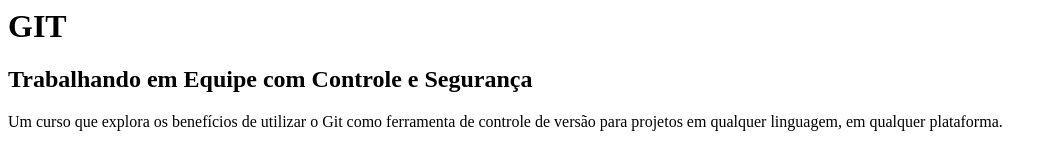
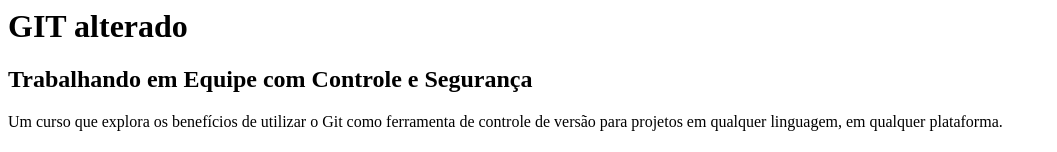
Before and after one commit to ViniciusCavagna/curso-git, a plain HTML site: page index.html in a window 1280 px wide. Shown: the top 152 px of the page, without its empty margins (0-1057 px from the left). Drawn offline with Linux system fonts and the light colour scheme.

Commit message:
Alteracao do projeto index.html

```diff
--- a/index.html
+++ b/index.html
@@ -2,7 +2,7 @@
     <head>
     </head>
     <body>
-        <h1>GIT</h1>
+        <h1>GIT alterado</h1>
         <h2>Trabalhando em Equipe com Controle e Segurança</h2>
 
         <p>Um curso que explora os benefícios de utilizar o Git como ferramenta de controle de versão para projetos em qualquer linguagem, em qualquer plataforma.</p>
```
